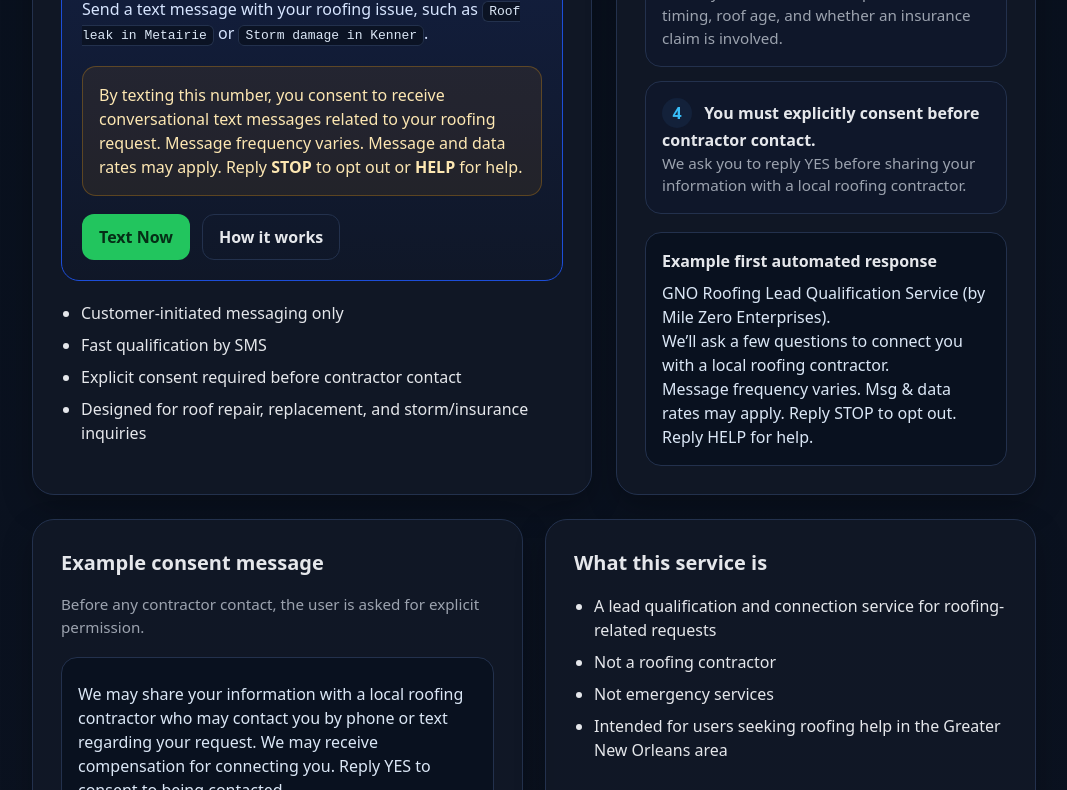
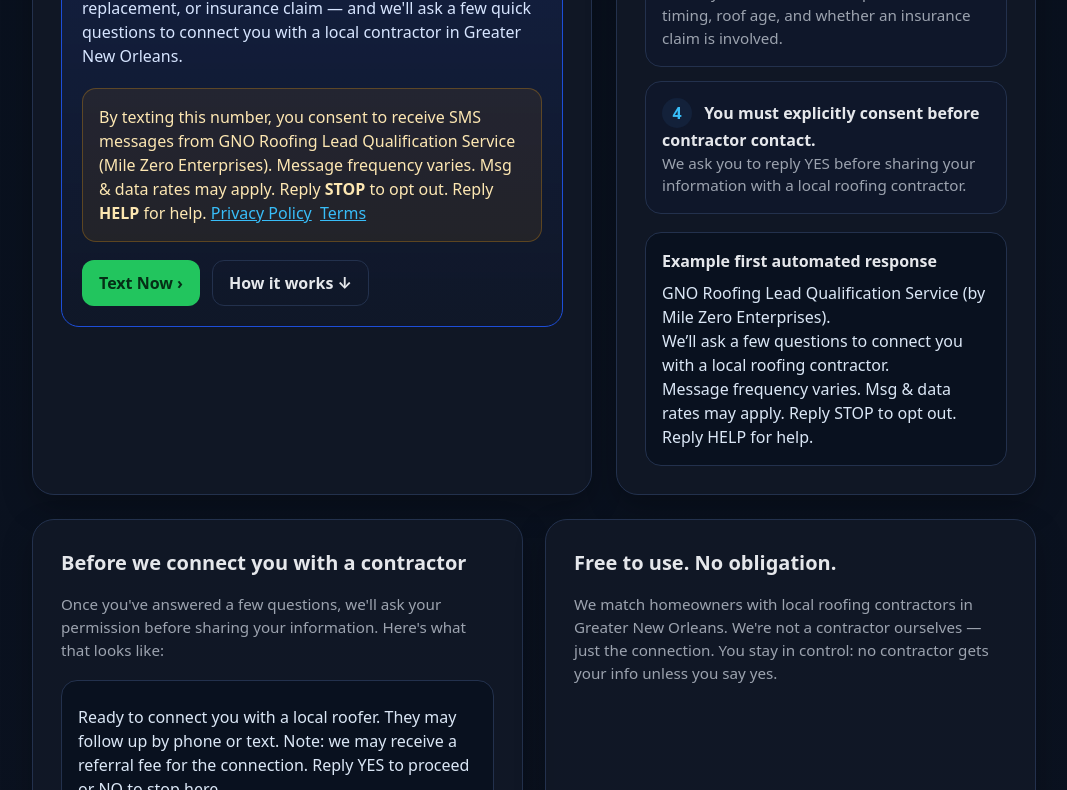
Before and after one commit to MILE-ZERO/milezero.github.io, a plain HTML site: page gno/roofing/index.html in a window 1280 px wide. Shown: the part 526-1316 px from the top of the page, without its empty margins (106-1173 px from the left). Drawn offline with Linux system fonts and the light colour scheme.

Commit message:
fix: update consent and service sections with customer-friendly copy

```diff
--- a/gno/roofing/index.html
+++ b/gno/roofing/index.html
@@ -233,27 +233,19 @@
         </p>
 
         <div class="cta-box">
-          <div class="eyebrow">Call to Action</div>
           <a class="phone" href="sms:+15047663463">(504) 766-3463</a>
           <p class="subcta">
-            Send a text message with your roofing issue, such as <code>Roof leak in Metairie</code> or <code>Storm damage in Kenner</code>.
+            Text us your roofing issue — leak, storm damage, replacement, or insurance claim — and we'll ask a few quick questions to connect you with a local contractor in Greater New Orleans.
           </p>
           <div class="notice">
-            By texting this number, you consent to receive conversational text messages related to your roofing request.
-            Message frequency varies. Message and data rates may apply. Reply <strong>STOP</strong> to opt out or <strong>HELP</strong> for help.
+            By texting this number, you consent to receive SMS messages from GNO Roofing Lead Qualification Service (Mile Zero Enterprises). Message frequency varies. Msg &amp; data rates may apply. Reply <strong>STOP</strong> to opt out. Reply <strong>HELP</strong> for help.
+            <a href="docs/privacy.html">Privacy Policy</a> &nbsp;<a href="docs/terms.html">Terms</a>
           </div>
           <div class="buttons">
-            <a class="btn btn-primary" href="sms:+15047663463?body=Roof%20leak%20in%20Metairie">Text Now</a>
-            <a class="btn btn-secondary" href="#how-it-works">How it works</a>
+            <a class="btn btn-primary" href="sms:+15047663463?body=Roof%20leak%20in%20Metairie">Text Now ›</a>
+            <a class="btn btn-secondary" href="#how-it-works">How it works ↓</a>
           </div>
         </div>
-
-        <ul class="list">
-          <li>Customer-initiated messaging only</li>
-          <li>Fast qualification by SMS</li>
-          <li>Explicit consent required before contractor contact</li>
-          <li>Designed for roof repair, replacement, and storm/insurance inquiries</li>
-        </ul>
       </div>
 
       <div class="card" id="how-it-works">
@@ -292,21 +284,16 @@
 
     <section class="grid">
       <div class="card">
-        <h2 class="section-title">Example consent message</h2>
-        <p class="mini">Before any contractor contact, the user is asked for explicit permission.</p>
+        <h2 class="section-title">Before we connect you with a contractor</h2>
+        <p class="mini">Once you've answered a few questions, we'll ask your permission before sharing your information. Here's what that looks like:</p>
         <div class="sms">
-          <pre>We may share your information with a local roofing contractor who may contact you by phone or text regarding your request. We may receive compensation for connecting you. Reply YES to consent to being contacted.</pre>
+          <pre>Ready to connect you with a local roofer. They may follow up by phone or text. Note: we may receive a referral fee for the connection. Reply YES to proceed or NO to stop here.</pre>
         </div>
       </div>
 
       <div class="card">
-        <h2 class="section-title">What this service is</h2>
-        <ul class="list">
-          <li>A lead qualification and connection service for roofing-related requests</li>
-          <li>Not a roofing contractor</li>
-          <li>Not emergency services</li>
-          <li>Intended for users seeking roofing help in the Greater New Orleans area</li>
-        </ul>
+        <h2 class="section-title">Free to use. No obligation.</h2>
+        <p class="mini">We match homeowners with local roofing contractors in Greater New Orleans. We're not a contractor ourselves — just the connection. You stay in control: no contractor gets your info unless you say yes.</p>
       </div>
     </section>
 
```
